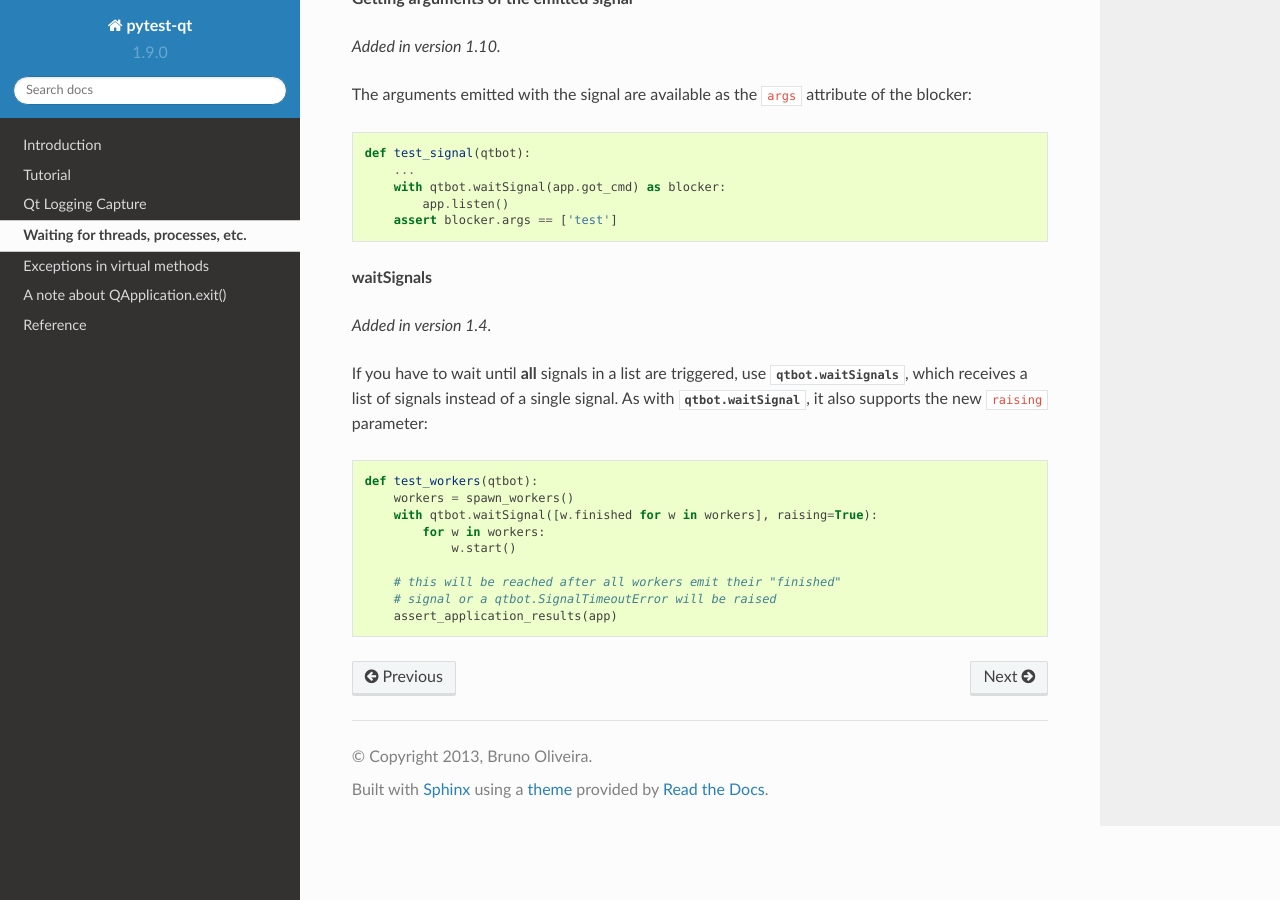
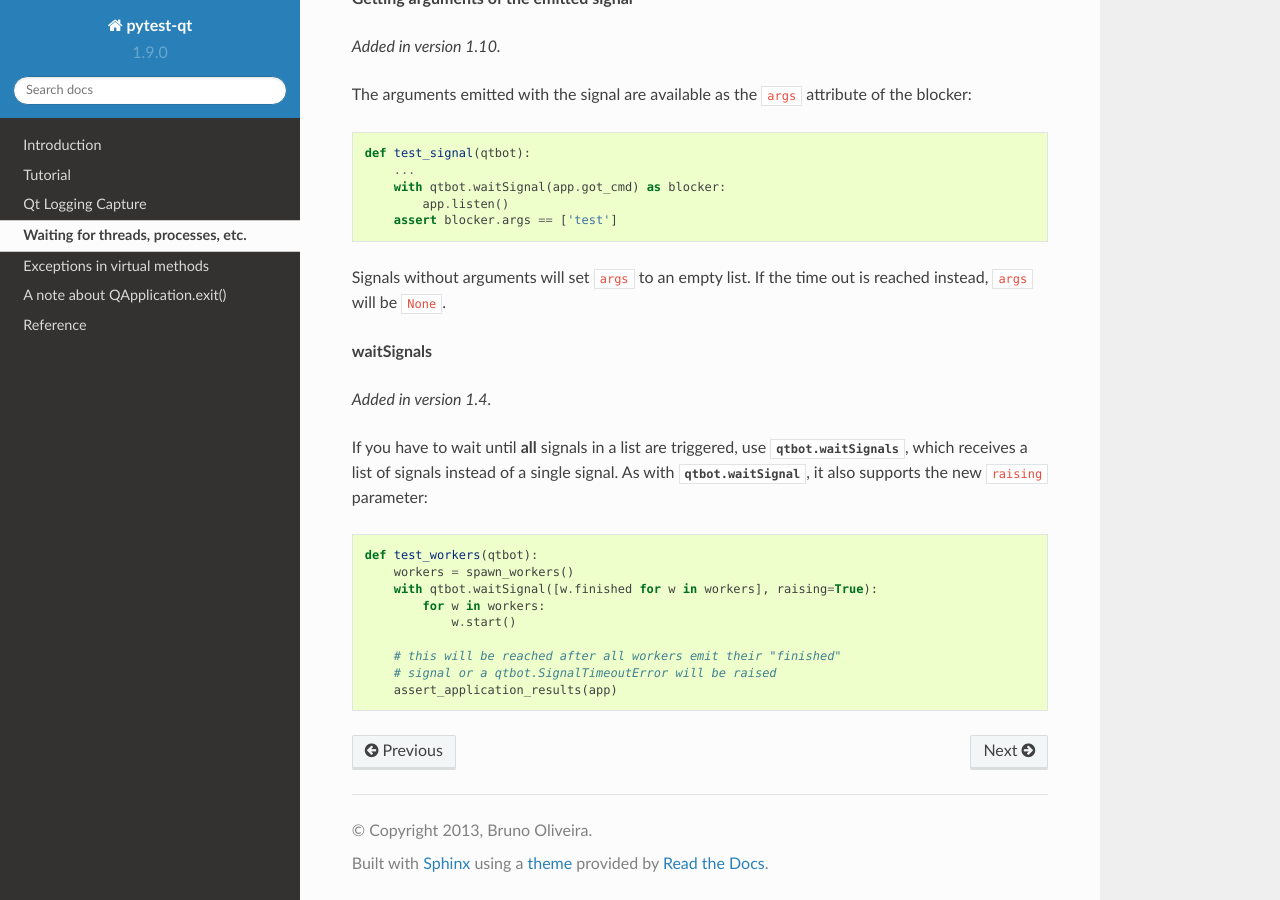
Before and after one commit to pytest-dev/pytest-qt, a Sphinx documentation site: the page built from docs/signals.rst, in a window 1280 px wide and 900 px high, scrolled down 913 px. Built offline with Sphinx 7.4.7 and the Read the Docs theme 2.0.0, drawn with Linux system fonts in a browser that asks for light colours; pages that are not in the unit, such as notebooks, are missing from menus.

```diff
--- a/docs/signals.rst
+++ b/docs/signals.rst
@@ -60,6 +60,9 @@ of the blocker:
         assert blocker.args == ['test']
 
 
+Signals without arguments will set ``args`` to an empty list. If the time out
+is reached instead, ``args`` will be ``None``.
+
 **waitSignals**
 
 .. versionadded:: 1.4
```
Also changed, not shown: CHANGELOG.rst (+10 -0 lines).
